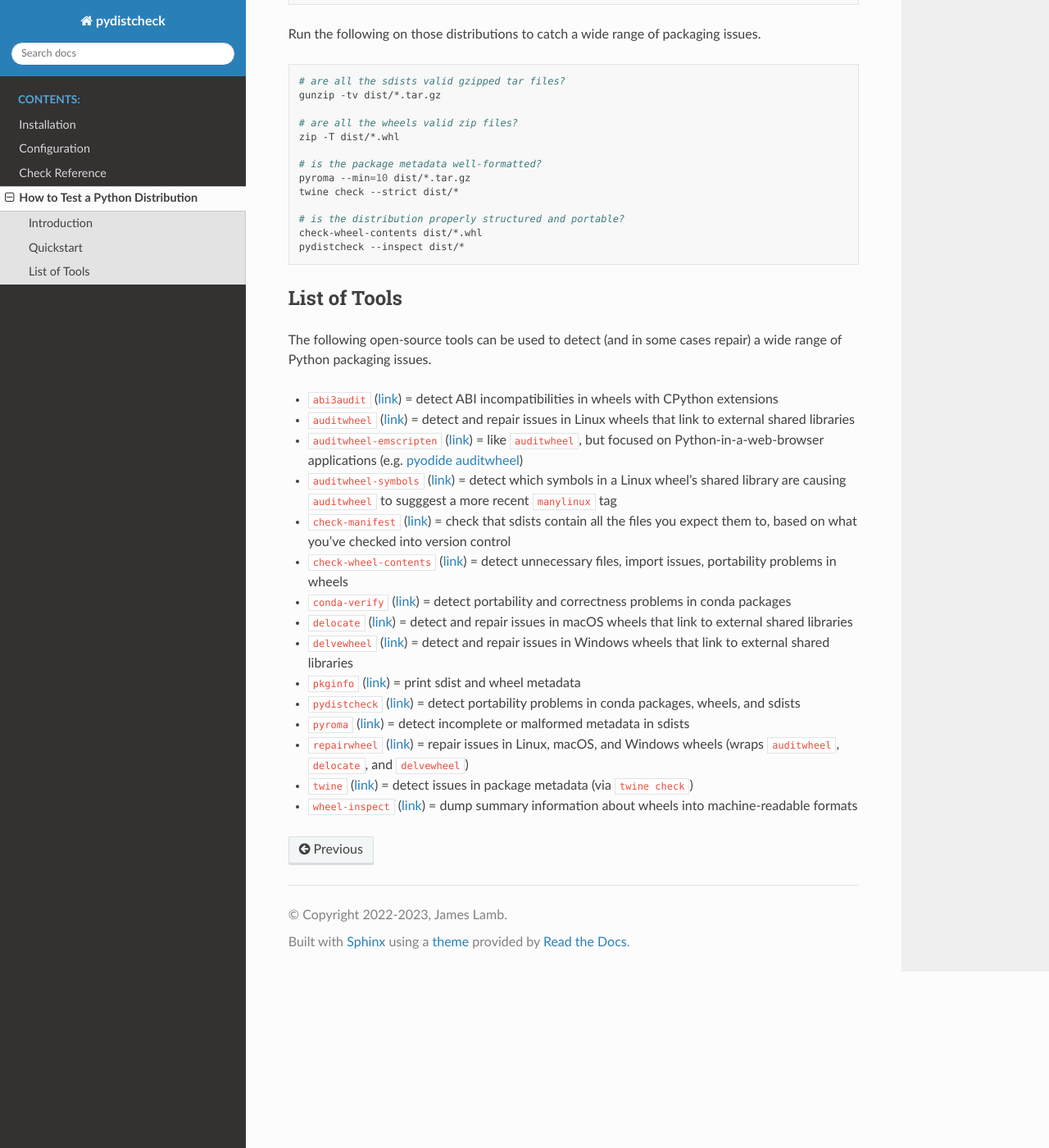
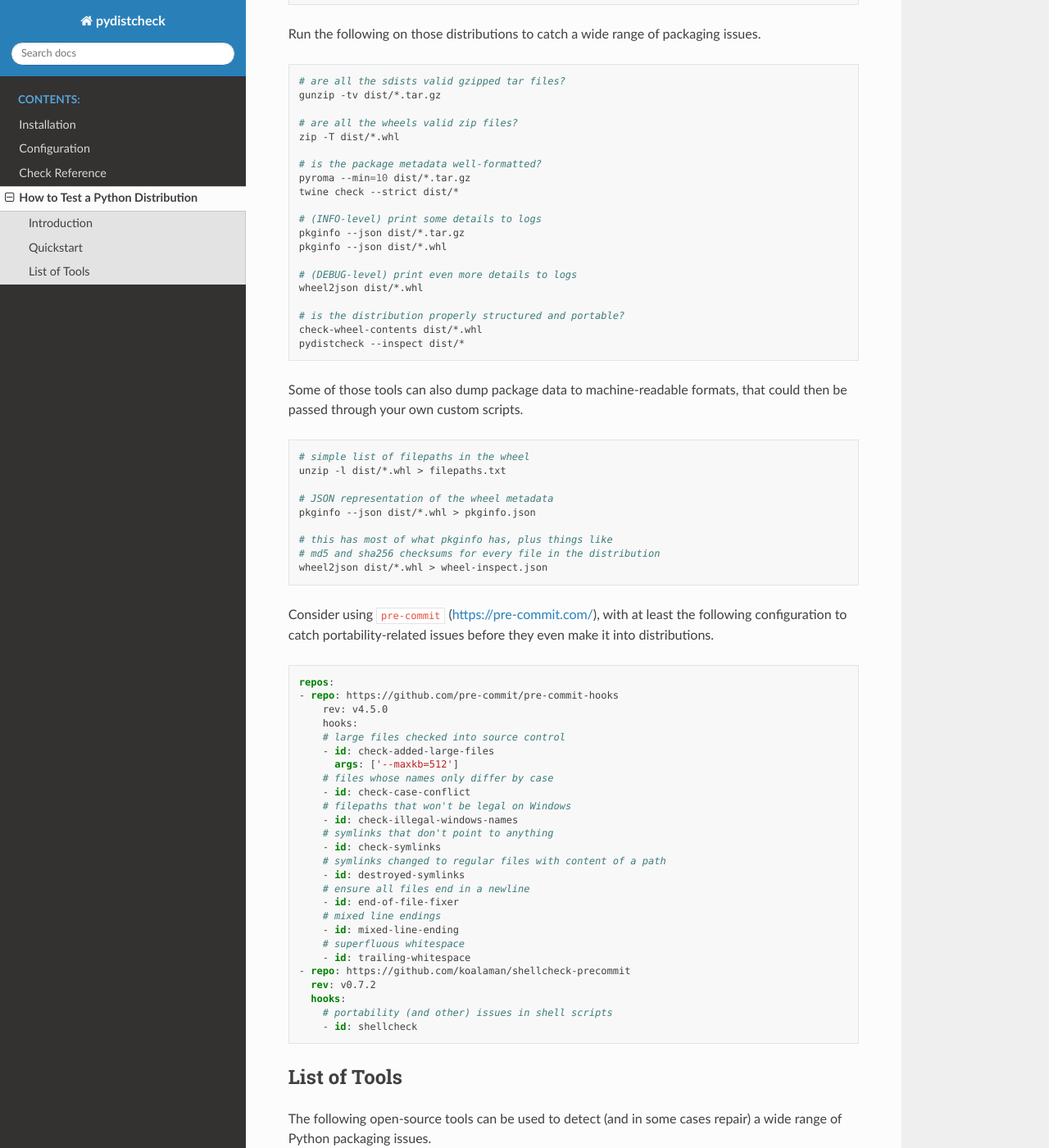
Before and after one commit to jameslamb/pydistcheck, a Sphinx documentation site: the page built from docs/how-to-test-a-python-distribution.rst, in a window 1280 px wide and 1400 px high, scrolled down 1198 px. Shown: the whole window at 82% size. Built offline with Sphinx 7.4.7 and the Read the Docs theme 2.0.0, drawn with Linux system fonts in a browser that asks for light colours; some of the changed text lies outside the part shown.

Commit message:
expand docs on testing a Python distribution

```diff
--- a/docs/how-to-test-a-python-distribution.rst
+++ b/docs/how-to-test-a-python-distribution.rst
@@ -59,14 +59,70 @@ Run the following on those distributions to catch a wide range of packaging issu
     pyroma --min=10 dist/*.tar.gz
     twine check --strict dist/*
 
+    # (INFO-level) print some details to logs
+    pkginfo --json dist/*.tar.gz
+    pkginfo --json dist/*.whl
+
+    # (DEBUG-level) print even more details to logs
+    wheel2json dist/*.whl
+
     # is the distribution properly structured and portable?
     check-wheel-contents dist/*.whl
     pydistcheck --inspect dist/*
+
+Some of those tools can also dump package data to machine-readable formats, that could
+then be passed through your own custom scripts.
+
+.. code-block:: shell
+
+    # simple list of filepaths in the wheel
+    unzip -l dist/*.whl > filepaths.txt
+
+    # JSON representation of the wheel metadata
+    pkginfo --json dist/*.whl > pkginfo.json
+
+    # this has most of what pkginfo has, plus things like
+    # md5 and sha256 checksums for every file in the distribution
+    wheel2json dist/*.whl > wheel-inspect.json
+
+Consider using ``pre-commit`` (https://pre-commit.com/), with at least the following configuration to catch
+portability-related issues before they even make it into distributions.
+
+.. code-block:: yaml
+
+    repos:
+    - repo: https://github.com/pre-commit/pre-commit-hooks
+        rev: v4.5.0
+        hooks:
+        # large files checked into source control
+        - id: check-added-large-files
+          args: ['--maxkb=512']
+        # files whose names only differ by case
+        - id: check-case-conflict
+        # filepaths that won't be legal on Windows
+        - id: check-illegal-windows-names
+        # symlinks that don't point to anything
+        - id: check-symlinks
+        # symlinks changed to regular files with content of a path
+        - id: destroyed-symlinks
+        # ensure all files end in a newline
+        - id: end-of-file-fixer
+        # mixed line endings
+        - id: mixed-line-ending
+        # superfluous whitespace
+        - id: trailing-whitespace
+    - repo: https://github.com/koalaman/shellcheck-precommit
+      rev: v0.7.2
+      hooks:
+        # portability (and other) issues in shell scripts
+        - id: shellcheck
 
 List of Tools
 *************
 
 The following open-source tools can be used to detect (and in some cases repair) a wide range of Python packaging issues.
+
+Tools that accept distributions (sdists, wheels, ``.tar.gz``, ``.zip``, etc.) as inputs.
 
 * ``abi3audit`` (`link <https://github.com/trailofbits/abi3audit>`__) = detect ABI incompatibilities in wheels with CPython extensions
 * ``auditwheel`` (`link <https://github.com/pypa/auditwheel>`__) = detect and repair issues in Linux wheels that link to external shared libraries
@@ -84,4 +140,12 @@ The following open-source tools can be used to detect (and in some cases repair)
 * ``twine`` (`link <https://github.com/pypa/twine>`__) = detect issues in package metadata (via ``twine check``)
 * ``wheel-inspect`` (`link <https://github.com/jwodder/wheel-inspect>`__) = dump summary information about wheels into machine-readable formats
 
+Tools that run on source code.
+
+* ``pre-commit-hooks`` (`link <https://github.com/pre-commit/pre-commit-hooks>`__) = some notable portability-focused hooks for the ``pre-commit`` tool
+    - ``check-added-large-files`` = detect large files added to source control (which might make it into distributions)
+    - ``check-case-conflict``
+    -
+
+
 .. _pyodide auditwheel: https://pyodide.org/en/stable/usage/api/pyodide-cli.html
```
Also changed, not shown: other parts of docs/how-to-test-a-python-distribution.rst (+2 -2 lines).
